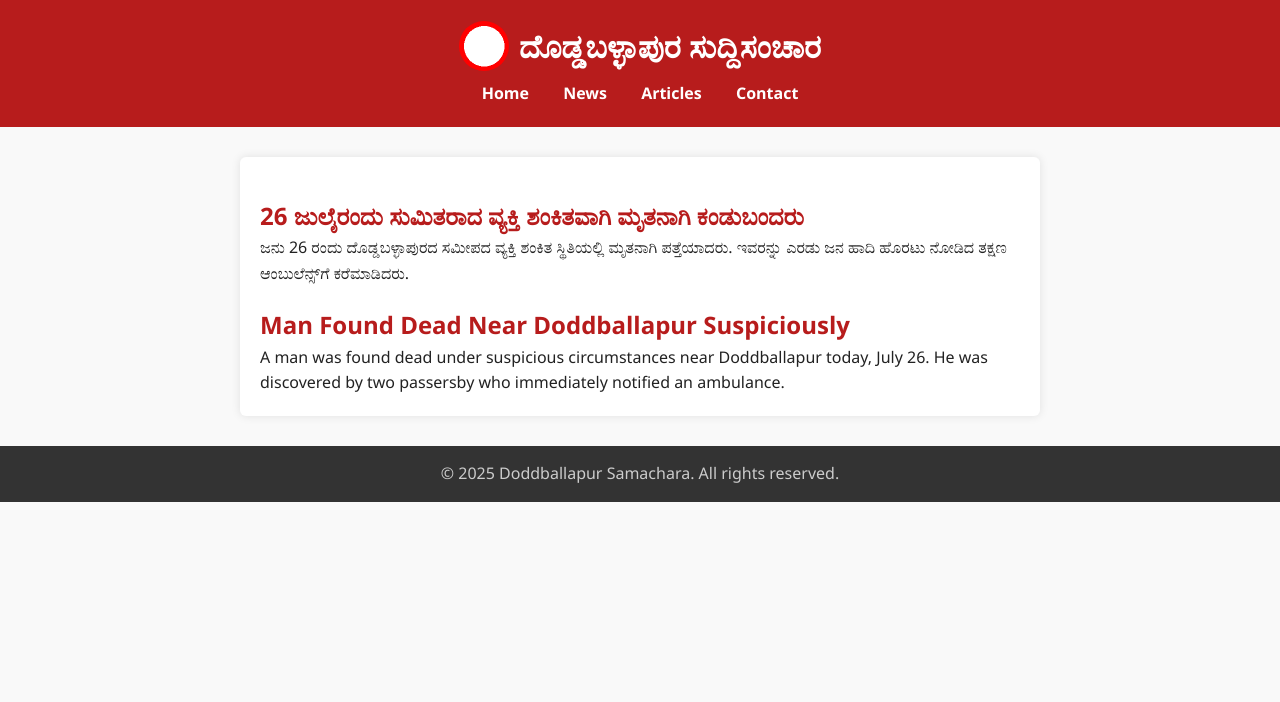
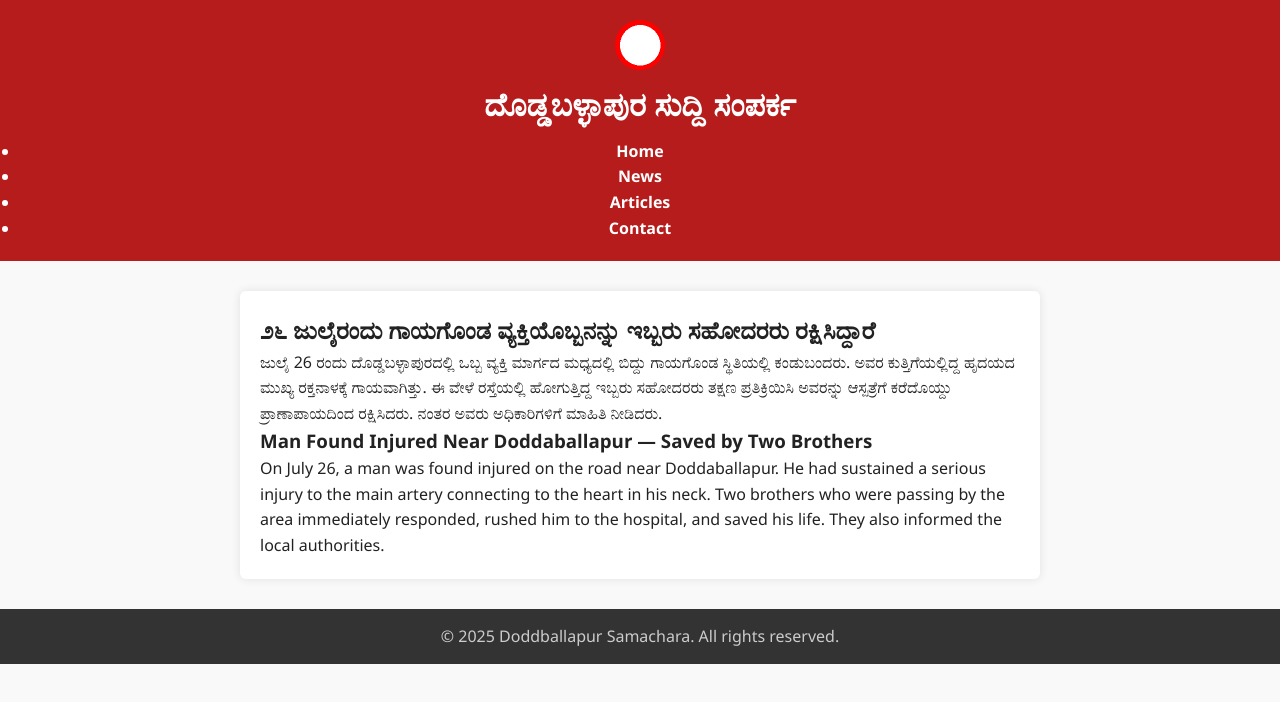
Before and after one commit to ramcca343/doddballapur-samachara, a plain HTML site: page index.html in a window 1280 px wide. Drawn offline with Linux system fonts and the light colour scheme.

Commit message:
Add files via upload

```diff
--- a/index.html
+++ b/index.html
@@ -1,37 +1,36 @@
+
 <!DOCTYPE html>
-<html lang="en">
+<html lang="kn">
 <head>
     <meta charset="UTF-8">
-  <meta name="viewport" content="width=device-width, initial-scale=1">
+    <meta name="viewport" content="width=device-width, initial-scale=1.0">
     <title>Doddballapur Samachara</title>
     <link rel="stylesheet" href="styles.css">
 </head>
 <body>
     <header>
-    <div class="logo-title">
-      <img src="logo.png" alt="Doddballapur Samachara Logo" class="logo">
-      <h1>ದೊಡ್ಡಬಳ್ಳಾಪುರ ಸುದ್ದಿಸಂಚಾರ</h1>
-    </div>
+        <img src="logo.png" alt="Logo" class="logo">
+        <h1>ದೊಡ್ಡಬಳ್ಳಾಪುರ ಸುದ್ದಿ ಸಂಪರ್ಕ</h1>
         <nav>
-      <a href="#">Home</a>
-      <a href="#">News</a>
-      <a href="#">Articles</a>
-      <a href="#">Contact</a>
+            <ul>
+                <li><a href="#">Home</a></li>
+                <li><a href="#">News</a></li>
+                <li><a href="#">Articles</a></li>
+                <li><a href="#">Contact</a></li>
+            </ul>
         </nav>
     </header>
+    <main>
+        <section class="news">
+            <h2>೨೬ ಜುಲೈರಂದು ಗಾಯಗೊಂಡ ವ್ಯಕ್ತಿಯೊಬ್ಬನನ್ನು ಇಬ್ಬರು ಸಹೋದರರು ರಕ್ಷಿಸಿದ್ದಾರೆ</h2>
+            <p>ಜುಲೈ 26 ರಂದು ದೊಡ್ಡಬಳ್ಳಾಪುರದಲ್ಲಿ ಒಬ್ಬ ವ್ಯಕ್ತಿ ಮಾರ್ಗದ ಮಧ್ಯದಲ್ಲಿ ಬಿದ್ದು ಗಾಯಗೊಂಡ ಸ್ಥಿತಿಯಲ್ಲಿ ಕಂಡುಬಂದರು. ಅವರ ಕುತ್ತಿಗೆಯಲ್ಲಿದ್ದ ಹೃದಯದ ಮುಖ್ಯ ರಕ್ತನಾಳಕ್ಕೆ ಗಾಯವಾಗಿತ್ತು. ಈ ವೇಳೆ ರಸ್ತೆಯಲ್ಲಿ ಹೋಗುತ್ತಿದ್ದ ಇಬ್ಬರು ಸಹೋದರರು ತಕ್ಷಣ ಪ್ರತಿಕ್ರಿಯಿಸಿ ಅವರನ್ನು ಆಸ್ಪತ್ರೆಗೆ ಕರೆದೊಯ್ದು ಪ್ರಾಣಾಪಾಯದಿಂದ ರಕ್ಷಿಸಿದರು. ನಂತರ ಅವರು ಅಧಿಕಾರಿಗಳಿಗೆ ಮಾಹಿತಿ ನೀಡಿದರು.</p>
 
-  <main>
-    <article class="news-article">
-      <h2>26 ಜುಲೈರಂದು ಸುಮಿತರಾದ ವ್ಯಕ್ತಿ ಶಂಕಿತವಾಗಿ ಮೃತನಾಗಿ ಕಂಡುಬಂದರು</h2>
-      <p>ಜನು 26 ರಂದು ದೊಡ್ಡಬಳ್ಳಾಪುರದ ಸಮೀಪದ ವ್ಯಕ್ತಿ ಶಂಕಿತ ಸ್ಥಿತಿಯಲ್ಲಿ ಮೃತನಾಗಿ ಪತ್ತೆಯಾದರು. ಇವರನ್ನು ಎರಡು ಜನ ಹಾದಿ ಹೊರಟು ನೋಡಿದ ತಕ್ಷಣ ಆಂಬುಲೆನ್ಸ್‌ಗೆ ಕರೆಮಾಡಿದರು.</p>
-
-      <h2>Man Found Dead Near Doddballapur Suspiciously</h2>
-      <p>A man was found dead under suspicious circumstances near Doddballapur today, July 26. He was discovered by two passersby who immediately notified an ambulance.</p>
-    </article>
+            <h3>Man Found Injured Near Doddaballapur — Saved by Two Brothers</h3>
+            <p>On July 26, a man was found injured on the road near Doddaballapur. He had sustained a serious injury to the main artery connecting to the heart in his neck. Two brothers who were passing by the area immediately responded, rushed him to the hospital, and saved his life. They also informed the local authorities.</p>
+        </section>
     </main>
-
     <footer>
-    <p>&copy; 2025 Doddballapur Samachara. All rights reserved.</p>
+        <p>© 2025 Doddballapur Samachara. All rights reserved.</p>
     </footer>
 </body>
 </html>
```
Lines whose indentation alone changed are shown as unchanged.
